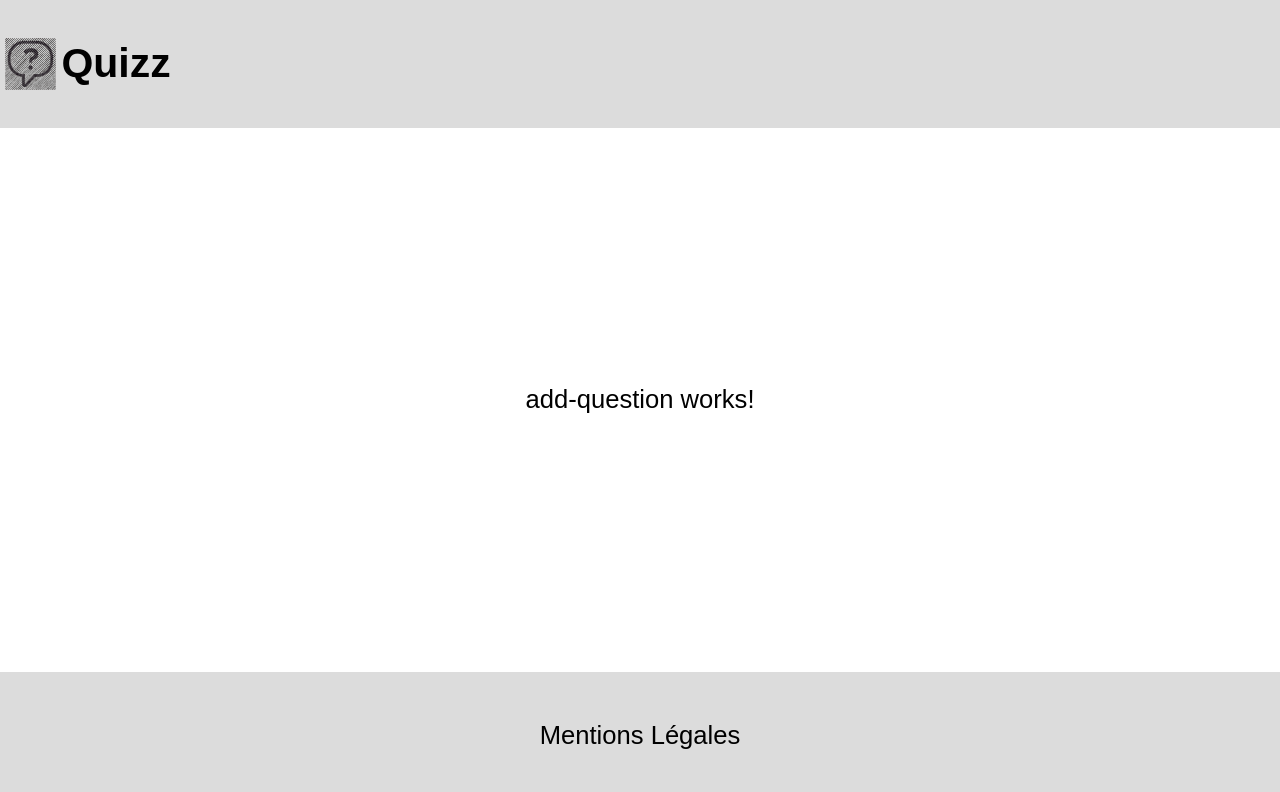
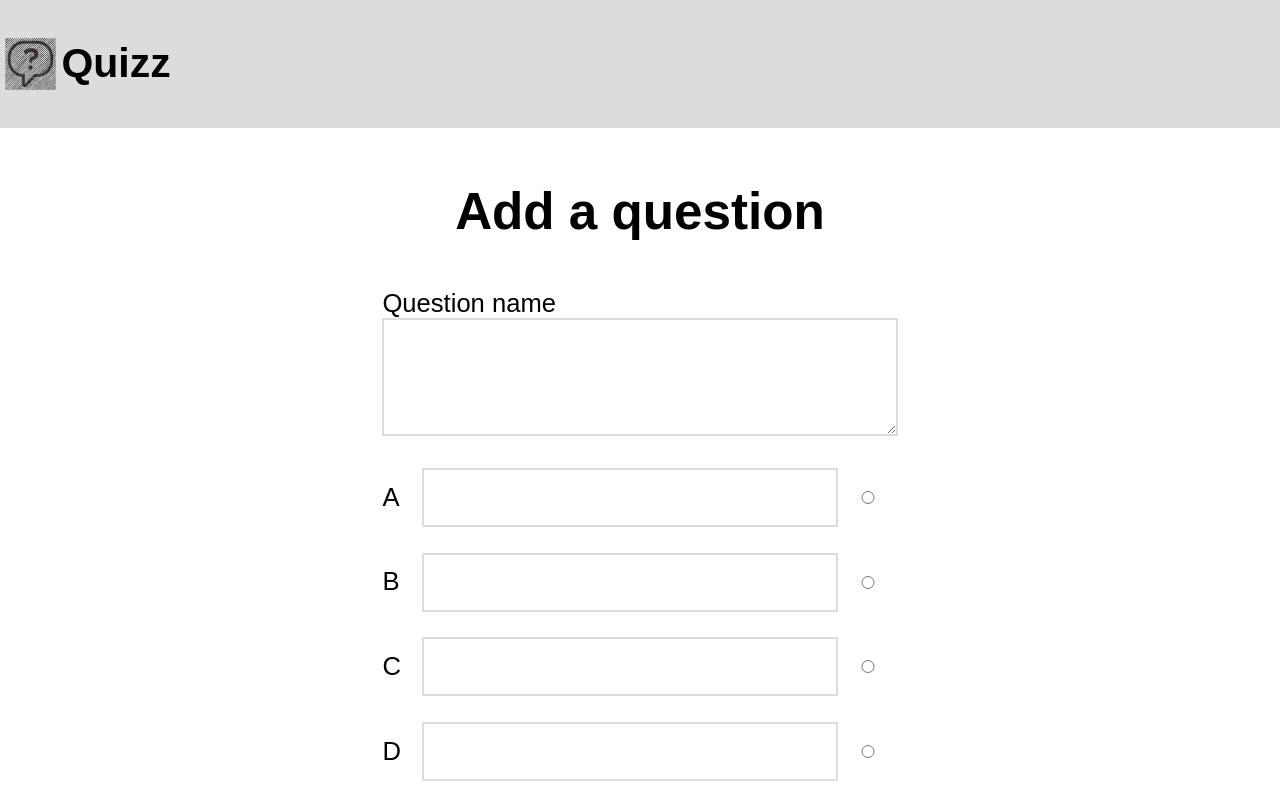
Before and after one commit to Super-meat-boy/quiz-formation-angular, an Angular app in the folder front/: page /add-question in a window 1280 px wide. Shown: the top 792 px of the page. Built offline with nearby package versions, Linux system fonts and the light colour scheme.

Commit message:
add question style

```diff
--- a/front/src/app/quizz-create/add-question/add-question.component.html
+++ b/front/src/app/quizz-create/add-question/add-question.component.html
@@ -1 +1,20 @@
-<p>add-question works!</p>
+<main>
+  <h1>Add a question</h1>
+  <form>
+    <label>
+      <div>Question name</div>
+      <textarea rows="3"></textarea>
+    </label>
+    <div class="answers">
+      <label *ngFor="let letter of ['A', 'B', 'C', 'D']">
+        <span>{{ letter }}</span>
+        <input type="text" />
+        <input type="radio" />
+      </label>
+    </div>
+      <div class="buttons">
+        <button>Cancel</button>
+        <button class="primary">Add</button>
+      </div>
+  </form>
+</main>
--- a/front/src/app/quizz-create/add-question/add-question.component.scss
+++ b/front/src/app/quizz-create/add-question/add-question.component.scss
@@ -0,0 +1,12 @@
+h1 {
+  text-align: center;
+}
+
+.answers label {
+  display: flex;
+  align-items: center;
+}
+
+span {
+  width: 2em;
+}
--- a/front/src/styles.scss
+++ b/front/src/styles.scss
@@ -78,7 +78,12 @@ label {
   padding: 0.5em 0;
 }
 
-input {
+input, textarea {
+  width: 100%;
   padding: 0.5em 1em;
   border: 0.1em solid #ddd;
 }
+
+input[type=radio] {
+  width: 3em;
+}
```
